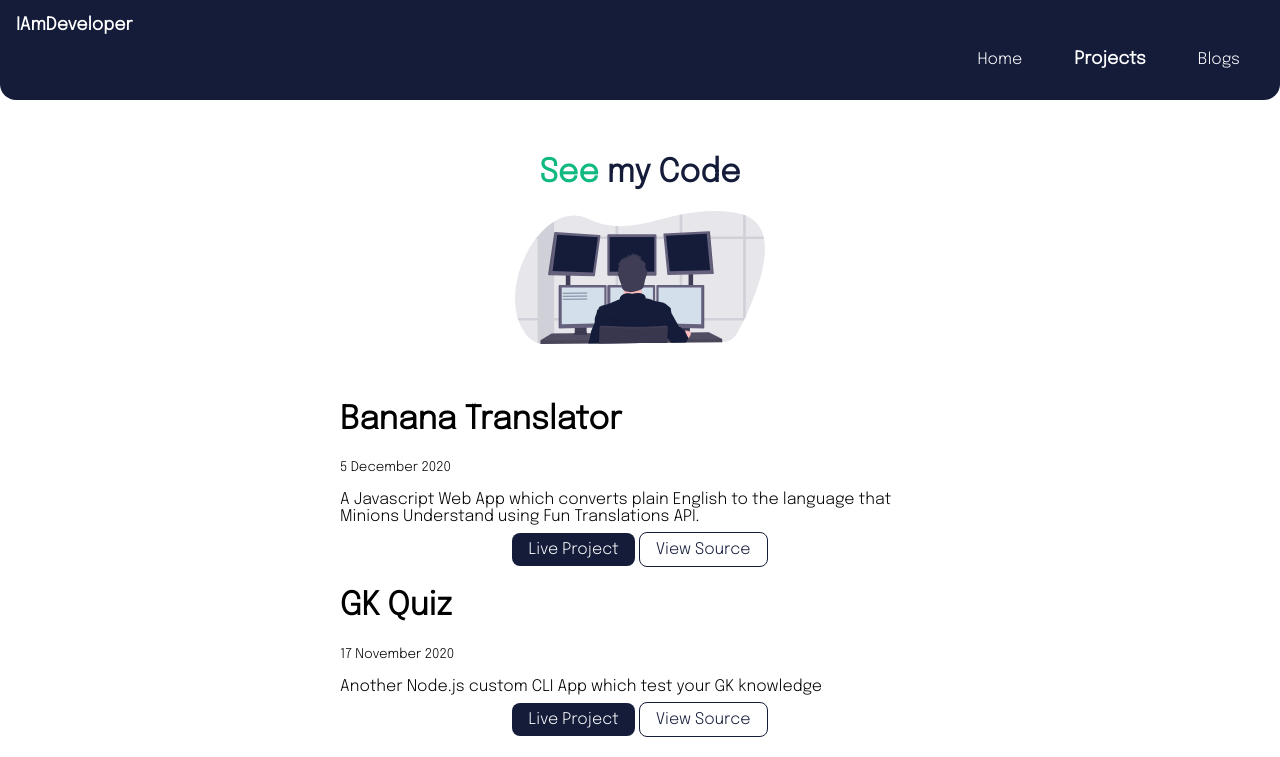
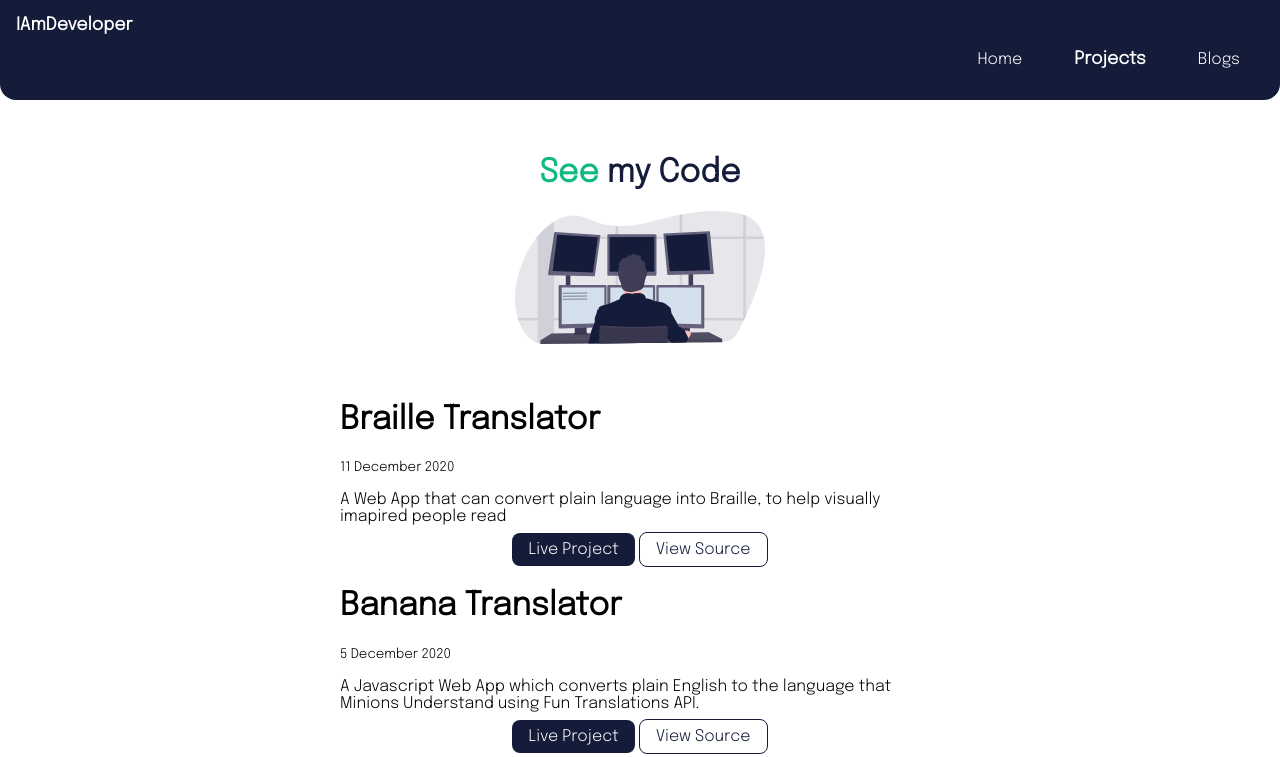
Before and after one commit to jainlokesh318/lokeshjain.com, a plain HTML site: page projects.html in a window 1280 px wide. Shown: the top 757 px of the page. Drawn offline with Linux system fonts and the light colour scheme.

Commit message:
docs: braille-translator added

```diff
--- a/projects.html
+++ b/projects.html
@@ -30,6 +30,18 @@
     </header>
 
     <ul class="list-non-bullet hero">
+        <li>
+            <div class="container container-center">
+                <h1>Braille Translator</h1>
+                <small>11 December 2020</small>
+                <p>A Web App that can convert plain language into Braille, to help visually imapired people read </p>
+                <div class="link-center">
+                    <a class="primary-link link" href="https://braille-translator.netlify.app/">Live
+                    Project</a>
+                    <a class="secondary-link link" href="https://github.com/jainlokesh318/Braille-Translation">View Source</a>
+                </div>
+            </div>
+        </li>
 
         <li>
             <div class="container container-center">
```
